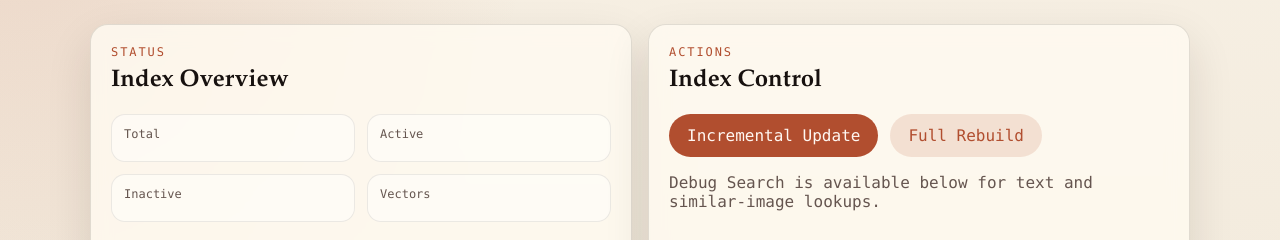
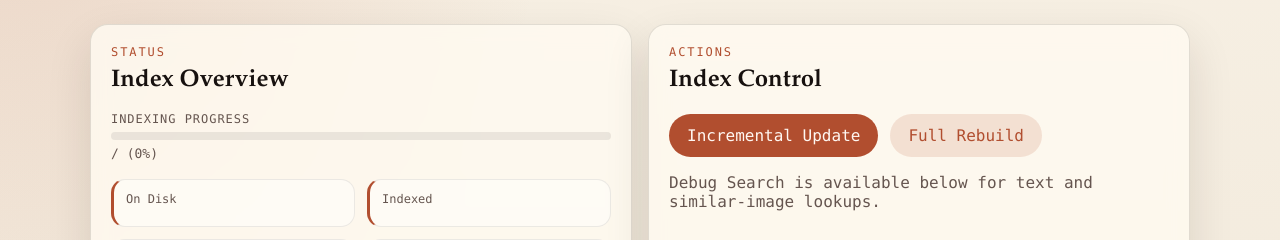
Before and after one commit to swiftwind0405/image-vector-search, a FastAPI app: template src/image_search_mcp/web/templates/index.html in a window 1280 px wide. Shown: the part 135-375 px from the top of the page. Run offline with FastAPI, Linux system fonts and the light colour scheme; the template is opened without the code that fills it, so the values that code supplies are empty; parts of the project's set-up code (start-up, migrations or seed data) failed here and were passed over.

Commit message:
feat: enhance indexing status reporting with images on disk and progress visualization

```diff
--- a/src/image_search_mcp/domain/models.py
+++ b/src/image_search_mcp/domain/models.py
@@ -74,6 +74,7 @@
 
 
 class IndexStatus(BaseModel):
+    images_on_disk: int
     total_images: int
     active_images: int
     inactive_images: int
--- a/src/image_search_mcp/services/status.py
+++ b/src/image_search_mcp/services/status.py
@@ -1,6 +1,7 @@
 from datetime import datetime
 
 from image_search_mcp.domain.models import IndexStatus
+from image_search_mcp.scanning.files import iter_image_files
 
 
 class StatusService:
@@ -10,8 +11,10 @@
         self.vector_index = vector_index
 
     def get_index_status(self) -> IndexStatus:
+        images_on_disk = sum(1 for _ in iter_image_files(self.settings.images_root))
         aggregates = self.repository.read_status_aggregates()
         return IndexStatus(
+            images_on_disk=images_on_disk,
             total_images=aggregates.total_images,
             active_images=aggregates.active_images,
             inactive_images=aggregates.inactive_images,
--- a/src/image_search_mcp/web/static/styles.css
+++ b/src/image_search_mcp/web/static/styles.css
@@ -94,6 +94,43 @@
   font-size: 28px;
 }
 
+.progress-banner {
+  margin: 16px 0 4px;
+  display: flex;
+  flex-direction: column;
+  gap: 6px;
+}
+
+.progress-label {
+  font-size: 12px;
+  letter-spacing: 0.08em;
+  text-transform: uppercase;
+  color: var(--muted);
+}
+
+.progress-bar-track {
+  height: 8px;
+  border-radius: 999px;
+  background: rgba(23, 17, 15, 0.08);
+  overflow: hidden;
+}
+
+.progress-bar-fill {
+  height: 100%;
+  border-radius: 999px;
+  background: var(--accent);
+  transition: width 0.4s ease;
+}
+
+.progress-text {
+  font-size: 13px;
+  color: var(--muted);
+}
+
+.stat-highlight {
+  border-left: 3px solid var(--accent) !important;
+}
+
 .button-row {
   display: flex;
   gap: 12px;
--- a/src/image_search_mcp/web/templates/index.html
+++ b/src/image_search_mcp/web/templates/index.html
@@ -22,9 +22,17 @@
             <p class="panel-kicker">Status</p>
             <h2>Index Overview</h2>
           </div>
+          <div class="progress-banner">
+            <span class="progress-label">Indexing Progress</span>
+            <div class="progress-bar-track">
+              {% set pct = (snapshot.active_images / snapshot.images_on_disk * 100) | round(1) if snapshot.images_on_disk > 0 else 0 %}
+              <div class="progress-bar-fill" style="width: {{ pct }}%"></div>
+            </div>
+            <span class="progress-text">{{ snapshot.active_images }} / {{ snapshot.images_on_disk }} ({{ pct }}%)</span>
+          </div>
           <dl class="stats-grid">
-            <div><dt>Total</dt><dd>{{ snapshot.total_images }}</dd></div>
-            <div><dt>Active</dt><dd>{{ snapshot.active_images }}</dd></div>
+            <div class="stat-highlight"><dt>On Disk</dt><dd>{{ snapshot.images_on_disk }}</dd></div>
+            <div class="stat-highlight"><dt>Indexed</dt><dd>{{ snapshot.active_images }}</dd></div>
             <div><dt>Inactive</dt><dd>{{ snapshot.inactive_images }}</dd></div>
             <div><dt>Vectors</dt><dd>{{ snapshot.vector_entries }}</dd></div>
           </dl>
```
Also changed, not shown: tests/integration/test_app_bootstrap.py (+1 -0 lines), tests/integration/test_web_admin.py (+1 -0 lines), tests/unit/test_job_runner.py (+7 -1 lines).
